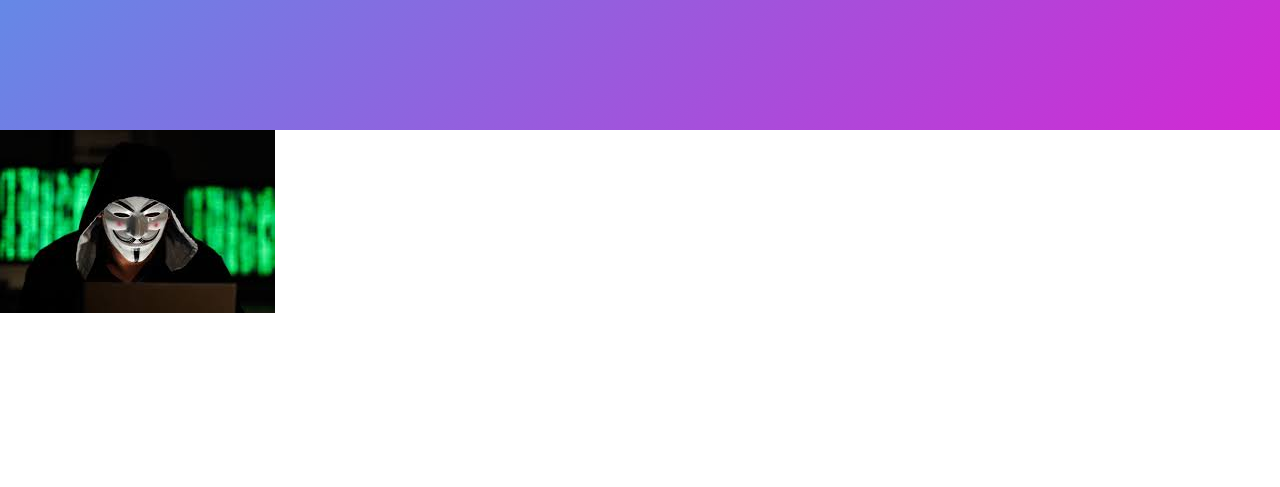
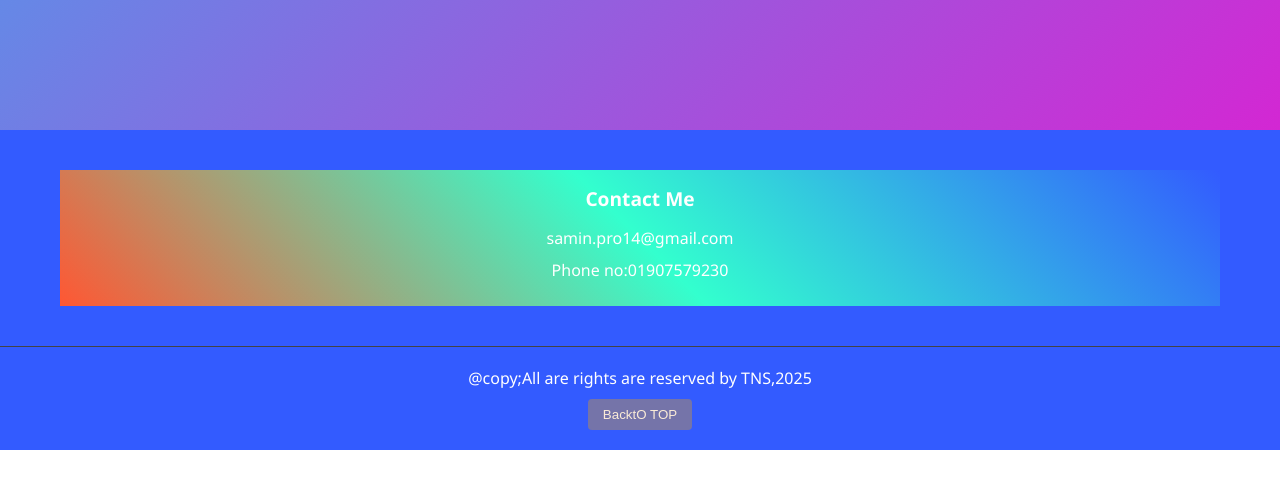
Before and after one commit to Tawsifpro/My-acp-content-website, a plain HTML site: page index.html in a window 1280 px wide. Shown: the part 313-800 px from the top of the page. Drawn offline with Linux system fonts and the light colour scheme.

Commit message:
Mr.anonymous

```diff
--- a/index.html
+++ b/index.html
@@ -7,7 +7,10 @@
     <link rel="stylesheet" href="style.css" />
   </head>
   <body>
+    <header>
       <h1>Hero Element</h1>
+    </header>
+    <main>
       <section class="hero">
         <div class="bg-element bg-1"></div>
         <div class="bg-element bg-1"></div>
@@ -20,6 +23,20 @@
           </p>
         </div>
       </section>
-    <img src="Media\Mr.A.png" alt="Mr.A">
+    </main>
+    <footer class="footer">
+      <div class="footer-content">
+        <div class="footer-section content">
+          <h3>Contact Me</h3>
+          <p>samin.pro14@gmail.com</p>
+          <p>Phone no:01907579230</p>
+        </div>
+      </div>
+
+      <div class="footer-bottom">
+        <p>@copy;All are rights are reserved by TNS,2025</p>
+        <button id="backToTop">BacktO TOP</button>
+      </div>
+    </footer>
   </body>
 </html>
--- a/style.css
+++ b/style.css
@@ -30,8 +30,8 @@ body{
 }
 
 .hero h1{
-    font-size: 4rem;
-    margin-bottom:1.5rem;
+    font-size: 2rem;
+    margin-bottom:1rem;
     font-weight: 800;
 }
 
@@ -63,3 +63,60 @@ span{
  to {width: 100%;}
 
 }
+
+.content{
+    flex:1;
+    padding:20px;
+    background: linear-gradient(45deg, #FF5733, #33FFCE, #335BFF);
+
+}
+
+.footer{
+    background: #335BFF;
+    color: rgb(255, 255, 255);
+    padding:20px 0;
+    margin-top:auto;
+}
+
+.footer-content{
+      display: flex;
+      justify-content: center;
+      max-width:1200px;
+      margin: 0 auto ;
+      padding:020px;
+}
+
+.footer-section{
+    padding: 15px;
+    text-align: center;
+}
+
+.footer-section h3{
+   margin-bottom: 15px;
+   font-size:1.2rem;
+}
+
+.footer-section p{
+    margin-bottom: 10px;
+}
+
+.footer-bottom{
+    text-align: center;
+    padding-top: 20px;
+    border-top: 1px solid #444;
+    margin-top:20px;
+}
+
+#backToTop{
+    background: #7574a9;
+    color: antiquewhite;
+    border: none;
+    padding: 8px 15px;
+    cursor: pointer;
+    margin-top: 10px;
+    border-radius: 4px;
+}
+
+#backToTop:hover{
+    background: #3a14c1;
+}
```
Lines whose indentation alone changed are shown as unchanged.
